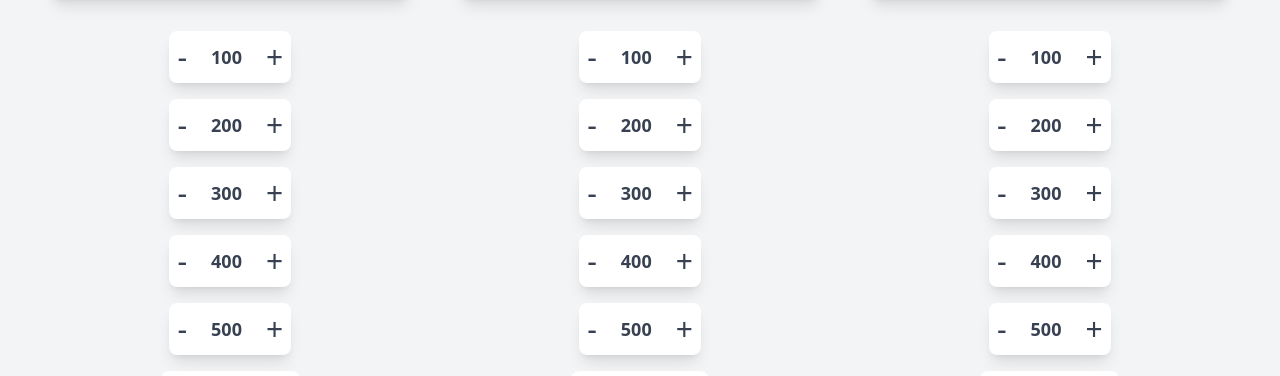
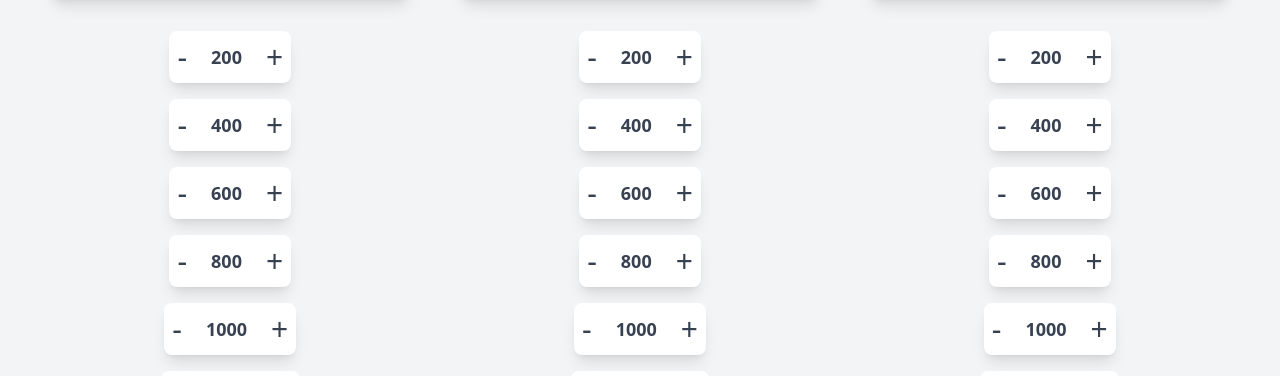
Before and after one commit to christianrhodes18/jeopardy-scoreboard, a React (Create React App) app: page / in a window 1280 px wide. Shown: the part 195-571 px from the top of the page. Built offline with nearby package versions, Linux system fonts and the light colour scheme.

Commit message:
update scores to match real game

```diff
--- a/src/components/Contestant.js
+++ b/src/components/Contestant.js
@@ -25,11 +25,11 @@ function Contesant({ onUpdate }) {
         </div>
       </div>
       <div className="flex flex-col justify-center items-center">
-          <ScoreChangeButton onClick={updatePoints} value={100} />
           <ScoreChangeButton onClick={updatePoints} value={200} />
-          <ScoreChangeButton onClick={updatePoints} value={300} />
           <ScoreChangeButton onClick={updatePoints} value={400} />
-          <ScoreChangeButton onClick={updatePoints} value={500} />
+          <ScoreChangeButton onClick={updatePoints} value={600} />
+          <ScoreChangeButton onClick={updatePoints} value={800} />
+          <ScoreChangeButton onClick={updatePoints} value={1000} />
           <ScoreChangeButtonDynamic onClick={updatePoints} />
       </div>
     </div>
```
